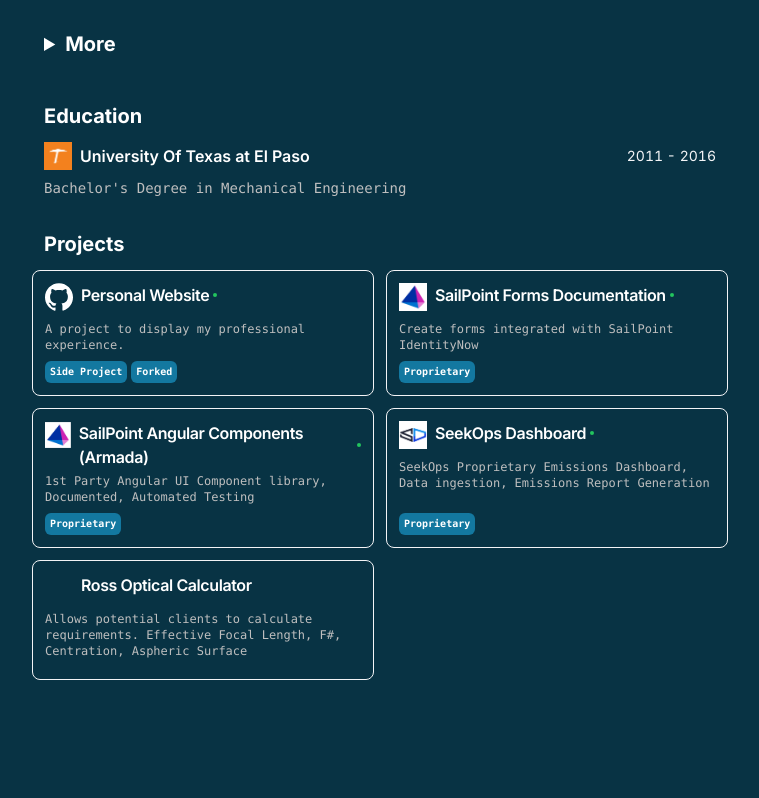
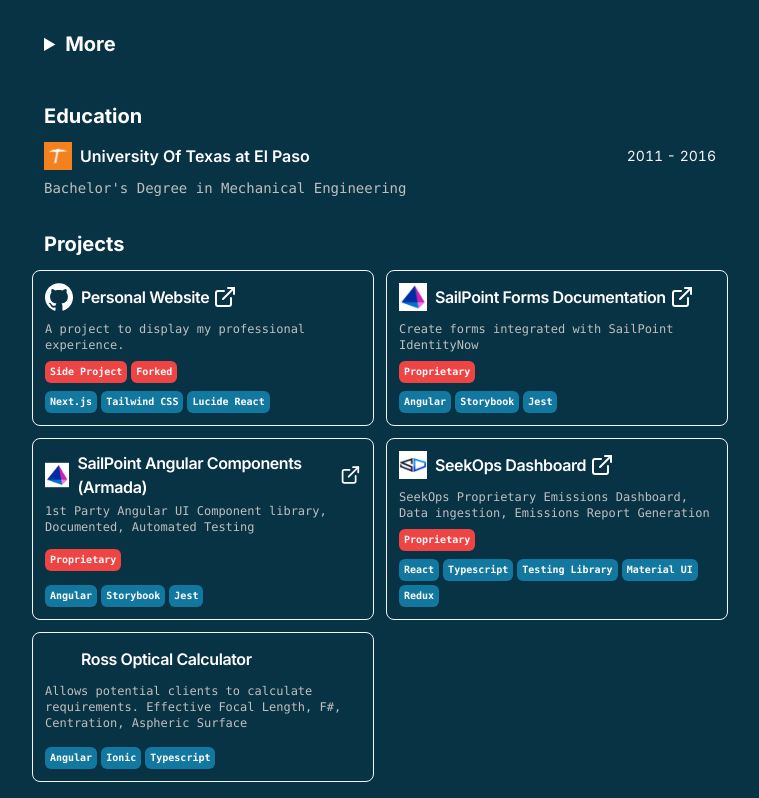
Before and after one commit to mariorobles93/Personal-Website, a Next.js app: page / in a window 1280 px wide. Shown: the part 1506-2304 px from the top of the page, without its empty margins (260-1019 px from the left). Before the commit the page ends 2202 px from the top, so only its background shows below. Built offline with nearby package versions, Linux system fonts and the light colour scheme.

Commit message:
Changed icon for projects with link Added Tech Stack badges
Signed-off-by: Mario Robles <mario.robles.93@gmail.com>

```diff
--- a/src/components/project-card.tsx
+++ b/src/components/project-card.tsx
@@ -6,21 +6,23 @@
   CardTitle,
 } from "./ui/card";
 import { Badge } from "./ui/badge";
+import { ExternalLink } from "lucide-react";
 
 interface Props {
   title: string;
   description: string;
+  techStack: readonly string[];
   tags: readonly string[];
   link?: string;
   project: any;
 }
 
-export function ProjectCard({ title, description, tags, link, project }: Props) {
+export function ProjectCard({ title, description, tags, techStack, link, project }: Props) {
   return (
     <Card className="flex flex-col overflow-hidden border border-muted p-3">
       <CardHeader className="">
         <div className="space-y-1">
-          <div className="inline-flex items-start gap-2">
+          <div className="inline-flex items-center gap-2">
             <project.logo className="size-7" />
             <CardTitle className="text-base">
               {link ? (
@@ -30,7 +32,7 @@
                   className="inline-flex items-center gap-1 hover:underline"
                 >
                   {title}{" "}
-                  <span className="size-1 rounded-full bg-green-500"></span>
+                  <ExternalLink/>
                 </a>
               ) : (
                 title
@@ -50,6 +52,19 @@
           {tags.map((tag) => (
             <Badge
               className="px-1 py-0 text-[10px]"
+              variant="destructive"
+              key={tag}
+            >
+              {tag}
+            </Badge>
+          ))}
+        </div>
+      </CardContent>
+      <CardContent className="mt-auto flex">
+        <div className="mt-2 flex flex-wrap gap-1">
+          {techStack.map((tag) => (
+            <Badge
+              className="px-1 py-0 text-[10px]"
               variant="secondary"
               key={tag}
             >
--- a/src/components/ui/work.tsx
+++ b/src/components/ui/work.tsx
@@ -9,7 +9,7 @@
   return (
     <Card key={work.company}>
       <CardHeader>
-        <div className="flex items-center justify-between gap-x-2 text-base">
+        <div className="flex items-center justify-between gap-x-2 text-base" key={work.company}>
           <h3 className="inline-flex items-center justify-center gap-x-2 font-semibold leading-none">
             <work.logo className="size-7" />
             <a className="hover:underline" href={work.link} target="_blank">
```
